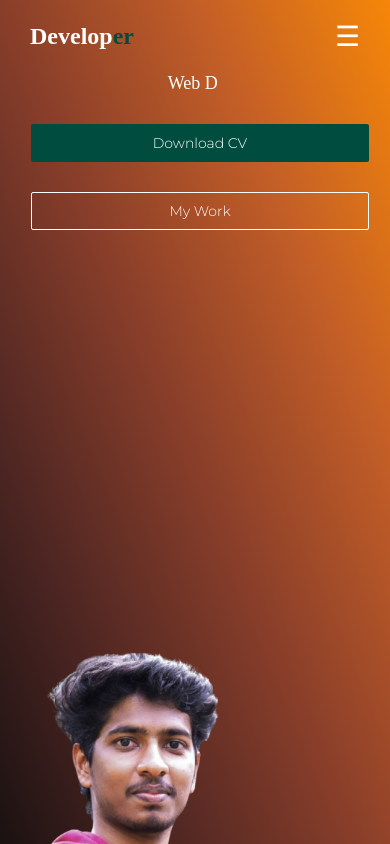
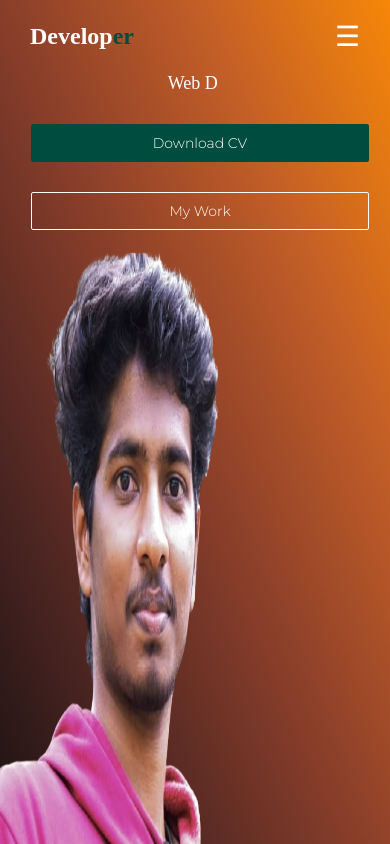
Before and after one commit to santhu434/Portfolio, a React (Create React App) app: page / in a window 390 px wide. Shown: the top 844 px of the page. Built offline with nearby package versions, Linux system fonts and the light colour scheme.

Commit message:
checking

```diff
--- a/src/components/Topcontainer/topcontainer.css
+++ b/src/components/Topcontainer/topcontainer.css
@@ -5,13 +5,8 @@
 }
 
 
-/* @media (max-width: 420px) {
+@media (max-width: 420px) {
     .topcontainer {
-        margin-top: 10px;
-        background: url('../../assets/profile2.png');
-        height: 420px;
-        background-position: center;
-        background-repeat: no-repeat;
-        box-shadow: inset 0 0 0 2000px rgba(0,0,0,0.5);
+        height:fit-content
      }
-} */
+}
--- a/src/components/Topcontent/cvbutton.css
+++ b/src/components/Topcontent/cvbutton.css
@@ -26,6 +26,7 @@
 
 @media only screen and (max-width: 420px){
   #animate-text{
+    /* margin-top: 80px; */
     font-size: 18px;
   }
 }
--- a/src/components/Topcontent/topcontent.css
+++ b/src/components/Topcontent/topcontent.css
@@ -95,11 +95,11 @@
       .topcontent_container>a>button{
         text-align: center;
       }
-      /* .topcontent .image_profile{
-        display: none;
-      } */
+      .topcontent .image_profile{
+        height: 100%;
+      }
     .topcontent .image_profile img {
         width: 100%;
-        height: auto;
+        height: 100%;
     }
 }
```
